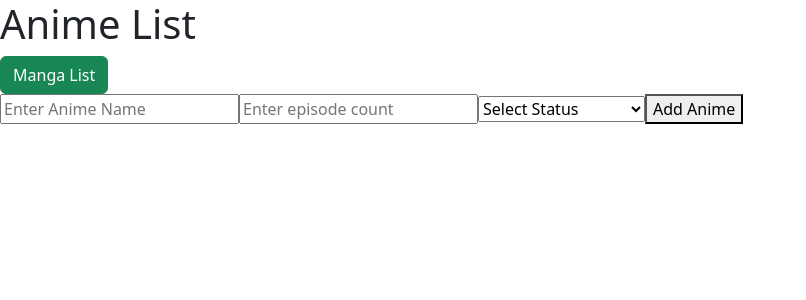
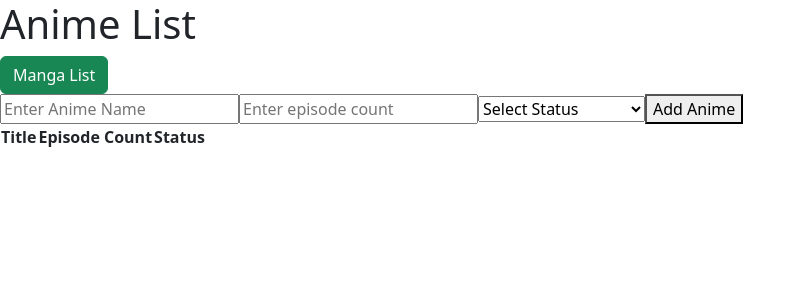
Before and after one commit to BenVuong/Manga-and-Anime-Organizer-using-React-and-SQL, a React (Create React App) app in the folder frontend/: page /animeList in a window 1280 px wide. Shown: the top 300 px of the page, without its empty margins (0-806 px from the left). Built offline with nearby package versions, Linux system fonts and the light colour scheme.

Commit message:
reworked the anime list layout to a table to make it more inline with the layout of the manga list

```diff
--- a/frontend/src/animeList.jsx
+++ b/frontend/src/animeList.jsx
@@ -93,16 +93,29 @@ function AnimeList() {
         </select>
         <button onClick={handleAddAnime}>{editIndex !== null ? 'Update Anime' : 'Add Anime'}</button>
       </div>
-      <ul>
-        {anime.map((animes, index) => (
-          <li key={index}>
+        <table>
+          <thead>
+            <tr>
+              <th>Title </th>
+              <th>Episode Count </th>
+              <th>Status</th>
+            </tr>
+          </thead>
+          <tbody>
+            {anime.map((animes, index) => (
+              <tr key={index}>
+                <td>{animes.name}</td>
+                <td>{animes.episodeCount}</td>
+                <td>{animes.stat}</td>
+                <td>
+                  <button onClick={() => handleEditAnime(index)}>Edit</button>
+                  <button onClick={() => handleDeleteAnime(index)}>Delete</button>
+                </td>
+              </tr>
+            ))}
+        </tbody>
+      </table>
 
-            <span>{animes.name} - {animes.episodeCount} - {animes.stat}</span>
-            <button onClick={() => handleEditAnime(index)}>Edit</button>
-            <button onClick={() => handleDeleteAnime(index)}>Delete</button>
-          </li>
-        ))}
-      </ul>
     </div>
   );
 }
```
